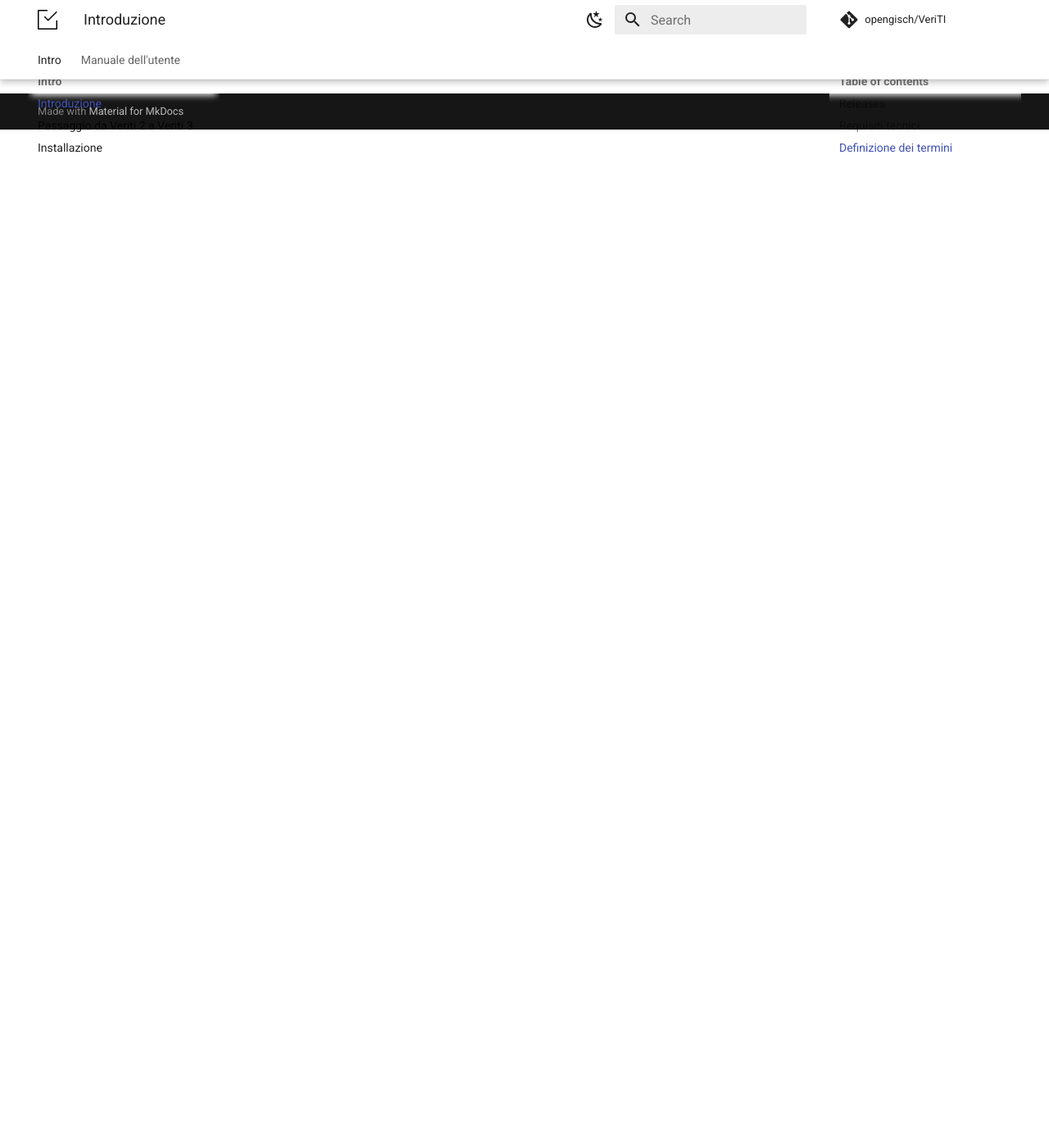
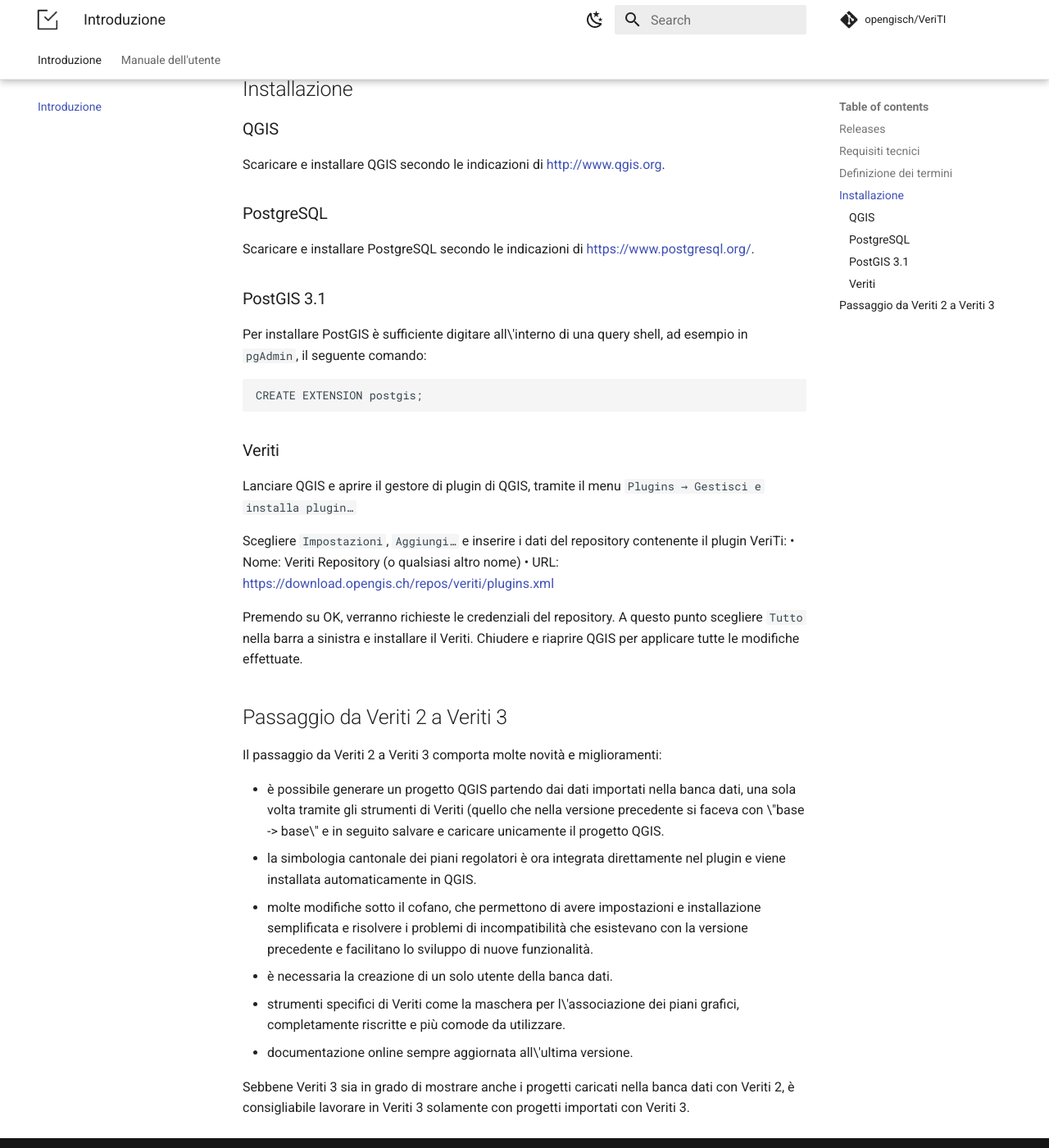
Before and after one commit to opengisch/VeriTI-docs, an MkDocs documentation site: the page built from docs/docs/index.md, in a window 1280 px wide and 1400 px high, scrolled down 2051 px. Shown: the whole window at 82% size. Built offline with MkDocs 1.6.1 and Material for MkDocs 9.7.7, drawn with Linux system fonts in a browser that asks for light colours; comment, search, counter and statistics services are not loaded; before the commit the page ends 2209 px from its top, so only the background shows below that.

Commit message:
move intro stuff to index

````diff
--- a/docs/docs/intro/introduzione.md
+++ b/docs/docs/index.md
@@ -4,7 +4,7 @@
 dati siano conformi alle direttive cantonali (documento Descrizione del
 geodato e della sua trasmissione al Cantone).
 
-## Releases
+### Releases
 
 | Versione | Data | Modifiche |
 | --- | --- | --- |
@@ -32,7 +32,7 @@
 | 3.4.8 | 26.11.2021 | Ignora Kantonalen Typen topics in VeriGR export |
 | 3.4.9 | 26.11.2021 | Imposta widgets e valori di default in VeriGR |
 
-## Requisiti tecnici
+### Requisiti tecnici
 
 - QGIS 3 (3.4 o superiore)
 - Java JDK `1.8.0`
@@ -40,9 +40,71 @@
     incompatibilità con QGIS (novembre 2019)) con estensione PostGIS
     (3.1)
 
-## Definizione dei termini
+### Definizione dei termini
 
 - Veriti
 - Progetto QGIS
 - Modello INTERLIS
 - File data transfer INTERLIS
+
+## Installazione
+
+### QGIS
+
+Scaricare e installare QGIS secondo le indicazioni di
+<http://www.qgis.org>.
+
+### PostgreSQL
+
+Scaricare e installare PostgreSQL secondo le indicazioni di
+<https://www.postgresql.org/>.
+
+### PostGIS 3.1
+
+Per installare PostGIS è sufficiente digitare all\'interno di una query
+shell, ad esempio in `pgAdmin`, il seguente comando:
+
+``` {.bash org-language="sh"}
+CREATE EXTENSION postgis;
+```
+
+### Veriti
+
+Lanciare QGIS e aprire il gestore di plugin di QGIS, tramite il menu
+`Plugins
+   → Gestisci e installa plugin…`
+
+Scegliere `Impostazioni`, `Aggiungi…` e inserire i
+dati del repository contenente il plugin VeriTi: • Nome: Veriti
+Repository (o qualsiasi altro nome) • URL:
+<https://download.opengis.ch/repos/veriti/plugins.xml>
+
+Premendo su OK, verranno richieste le credenziali del repository. A
+questo punto scegliere `Tutto` nella barra a sinistra e
+installare il Veriti. Chiudere e riaprire QGIS per applicare tutte le
+modifiche effettuate.
+
+## Passaggio da Veriti 2 a Veriti 3
+
+Il passaggio da Veriti 2 a Veriti 3 comporta molte novità e
+miglioramenti:
+
+- è possibile generare un progetto QGIS partendo dai dati importati
+    nella banca dati, una sola volta tramite gli strumenti di Veriti
+    (quello che nella versione precedente si faceva con \"base -\>
+    base\" e in seguito salvare e caricare unicamente il progetto QGIS.
+- la simbologia cantonale dei piani regolatori è ora integrata
+    direttamente nel plugin e viene installata automaticamente in QGIS.
+- molte modifiche sotto il cofano, che permettono di avere
+    impostazioni e installazione semplificata e risolvere i problemi di
+    incompatibilità che esistevano con la versione precedente e
+    facilitano lo sviluppo di nuove funzionalità.
+- è necessaria la creazione di un solo utente della banca dati.
+- strumenti specifici di Veriti come la maschera per l\'associazione
+    dei piani grafici, completamente riscritte e più comode da
+    utilizzare.
+- documentazione online sempre aggiornata all\'ultima versione.
+
+Sebbene Veriti 3 sia in grado di mostrare anche i progetti caricati
+nella banca dati con Veriti 2, è consigliabile lavorare in Veriti 3
+solamente con progetti importati con Veriti 3.
--- a/docs/mkdocs.yml
+++ b/docs/mkdocs.yml
@@ -35,10 +35,7 @@
 
 # Page tree
 nav:
-  - Intro:
-    - Introduzione: intro/introduzione.md
-    - Passaggio da Veriti 2 a Veriti 3: intro/passaggio-da-veriti-2-a-veriti-3.md
-    - Installazione: intro/installazione.md
+  - Introduzione: index.md
   - Manuale dell'utente:
     - Toolbar: manuale-dell-utente/toolbar.md
     - Struttura dei dati: manuale-dell-utente/struttura-dei-dati.md
````
Also changed, not shown: docs/docs/intro/installazione.md (deleted, +0 -34 lines), docs/docs/intro/passaggio-da-veriti-2-a-veriti-3.md (deleted, +0 -24 lines).
